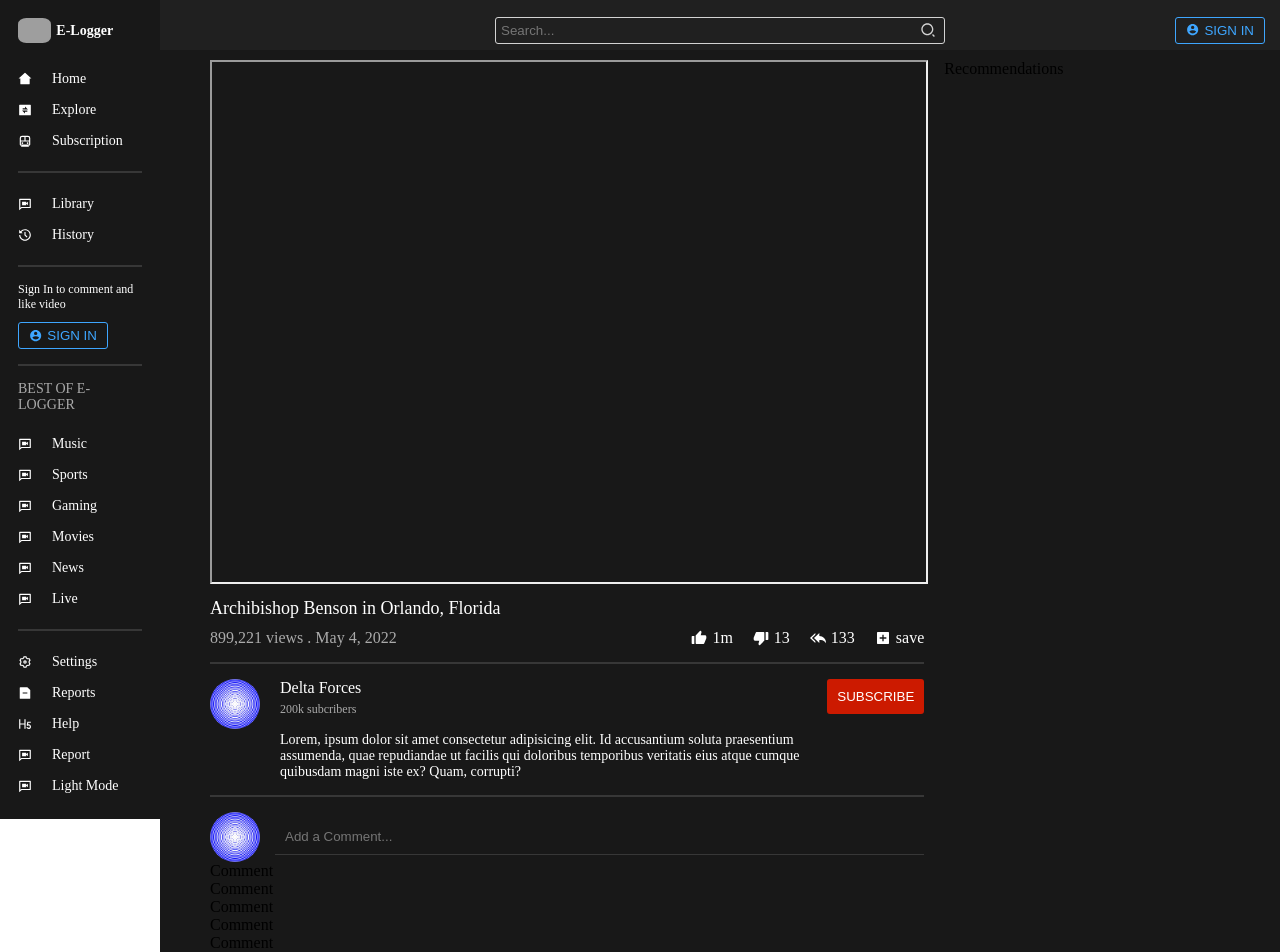
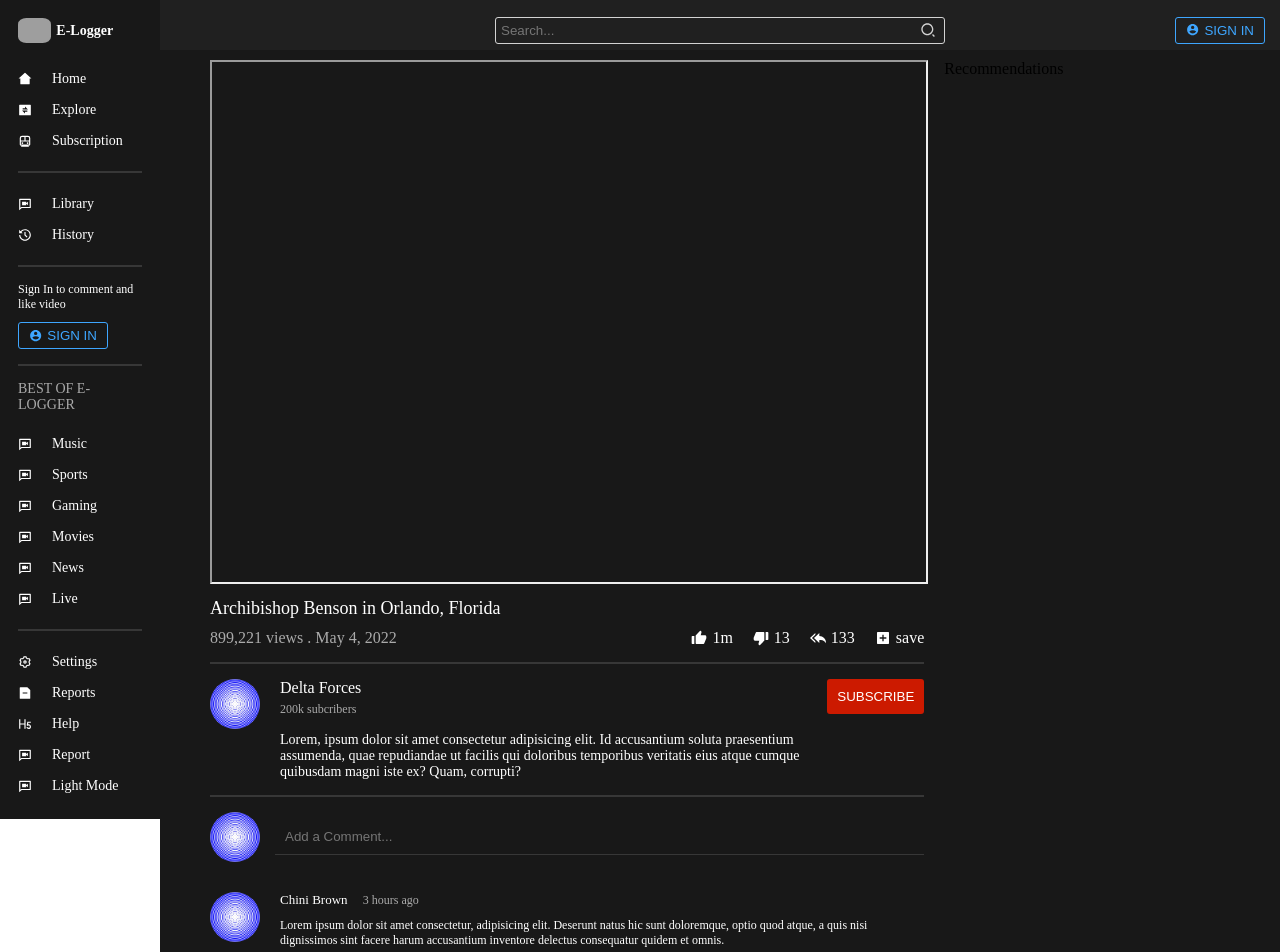
Before and after one commit to emmanuelomejua/UTube, a React (Create React App) app in the folder client/: page / in a window 1280 px wide. Shown: the top 952 px of the page. Built offline with nearby package versions, Linux system fonts and the light colour scheme; grey boxes are pictures that could not be loaded.

Commit message:
recommendation section remaining

```diff
--- a/client/src/comps/Comments.jsx
+++ b/client/src/comps/Comments.jsx
@@ -8,6 +8,7 @@ const NewComment = styled.div`
     display: flex;
     align-items: center;
     gap: 15px;
+    margin-bottom: 30px;
 `
 
 const Avater = styled.img`
--- a/client/src/comps/Commet.jsx
+++ b/client/src/comps/Commet.jsx
@@ -1,12 +1,51 @@
 import styled from "styled-components"
+import avater from '../assets/charter.png'
 
 
-const Container = styled.section``
+const Container = styled.section`
+    display: flex;
+    gap: 20px;
+    margin: 25px 0;
+`
+
+const Avater = styled.img`
+    width: 50px;
+    height: 50px;
+    border-radius: 50%;
+`
+
+const Details = styled.div`
+    display: flex;
+    flex-direction: column;
+    gap: 10px;
+`
+
+const Name = styled.span`
+    font-size: 13px;
+    font-weight: 500;
+    color: ${({theme}) => theme.text};
+`
+
+const Date = styled.span`
+    font-size: 12px;
+    font-weight: 400;
+    color: ${({theme}) => theme.textSoft};
+    margin-left: 12px;
+`
+
+const Text = styled.span`
+    font-size: 12px;
+    color:  ${({theme}) => theme.text};
+`
 
 const Comment = () => {
   return (
     <Container>
-      Comment
+      <Avater src={avater}/>
+      <Details>
+        <Name>Chini Brown  <Date>3 hours ago</Date></Name>
+       <Text>Lorem ipsum dolor sit amet consectetur, adipisicing elit. Deserunt natus hic sunt doloremque, optio quod atque, a quis nisi dignissimos sint facere harum accusantium inventore delectus consequatur quidem et omnis.</Text>
+      </Details>
     </Container>
   )
 }
```
Also changed, not shown: client/src/index.js (line endings or trailing spaces).
